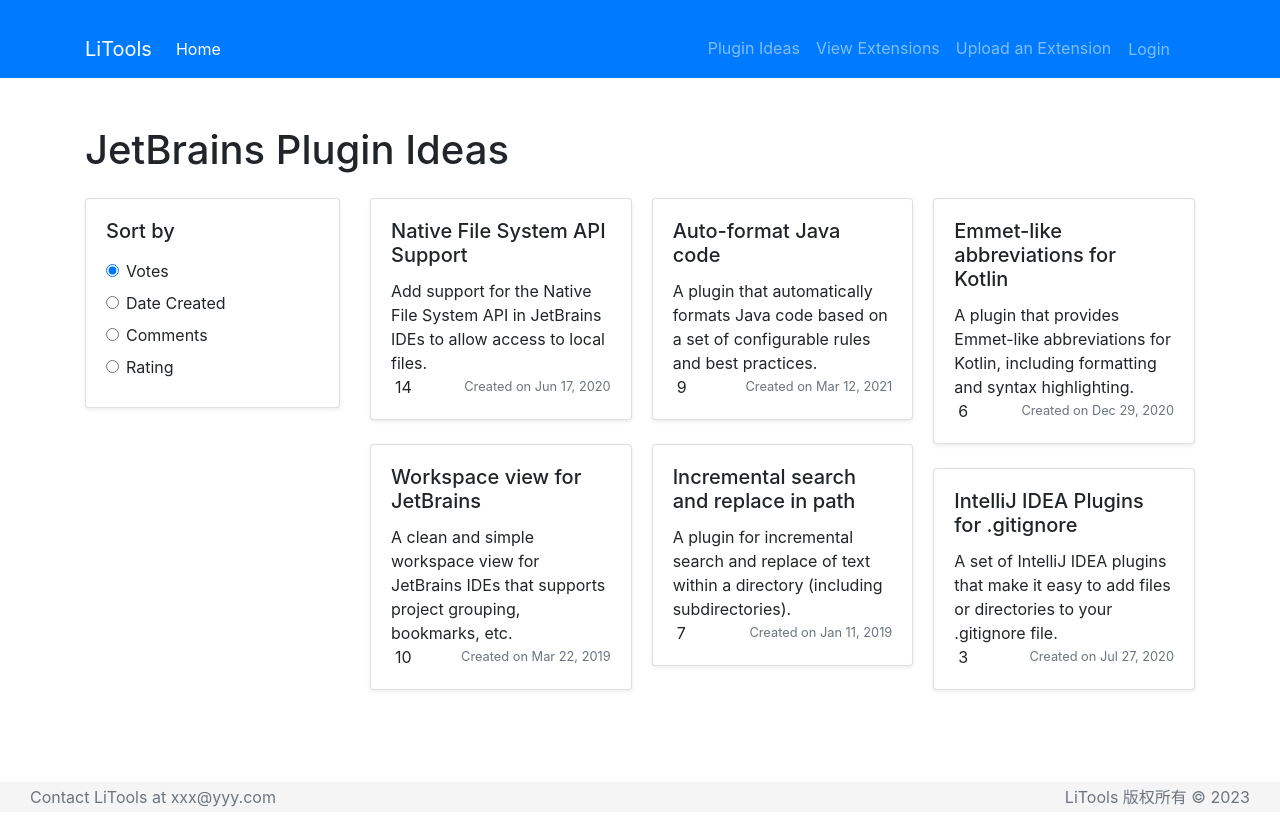
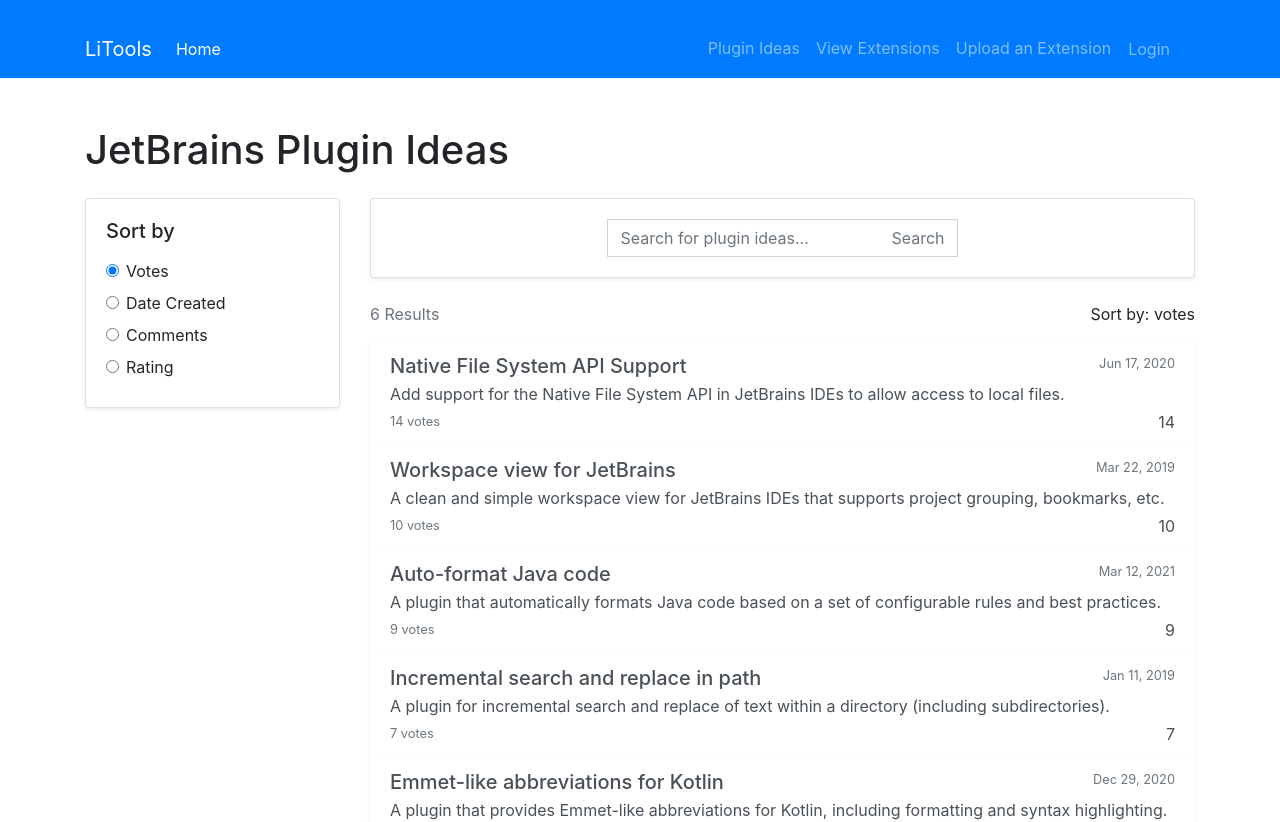
Before and after one commit to terrylikescoding/LiTools-Extension-Server-and-Client, a Vue app in the folder client/: page /extension-ideas in a window 1280 px wide. Shown: the top 822 px of the page. Built offline with nearby package versions, Linux system fonts and the light colour scheme; the HTML template or start-up script is replaced by a standard one.

Commit message:
更新ExtensionIdeas样式

```diff
--- a/client/src/components/ExtensionIdeas.vue
+++ b/client/src/components/ExtensionIdeas.vue
@@ -34,20 +34,53 @@
           </div>
         </div>
         <div class="col-md-9">
-          <div class="card-columns">
-            <div class="card shadow-sm mb-4" v-for="(idea, index) in sortedIdeas" :key="index"
+          <div class="card shadow-sm mb-4">
+            <div class="card-body">
+              <form>
+                <div class="input-group">
+                  <input type="text" class="form-control" placeholder="Search for plugin ideas..." v-model="searchQuery">
+                  <div class="input-group-append">
+                    <button class="btn btn-outline-secondary" type="button" @click.prevent="searchForIdeas()">Search</button>
+                  </div>
+                </div>
+              </form>
+            </div>
+          </div>
+          <div class="row mb-3">
+            <div class="col-sm-6 text-muted" v-if="searchResults === null">{{ sortedIdeas.length }} Results</div>
+            <div class="col-sm-6 text-right" v-if="searchResults === null">Sort by: {{ sortBy }}</div>
+            <div class="col-sm-6 text-muted" v-else>{{ searchResults.length }} Results</div>
+          </div>
+          <div class="list-group mb-4" v-if="searchResults === null">
+            <div class="list-group-item list-group-item-action flex-column align-items-start border-0 shadow-sm" v-for="(idea, index) in sortedIdeas" :key="index"
               @mouseover="hoveredIndex = index" @mouseout="hoveredIndex = null">
-              <div class="card-body d-flex flex-column justify-content-between">
-                <div>
-                  <h5 class="card-title">{{ idea.title }}</h5>
-                  <p class="card-text">{{ idea.description }}</p>
+              <div class="d-flex w-100 justify-content-between">
+                <h5 class="mb-1">{{ idea.title }}</h5>
+                <small class="text-muted">{{ idea.date }}</small>
               </div>
+              <p class="mb-1">{{ idea.description }}</p>
               <div class="d-flex justify-content-between align-items-center">
+                <small class="text-muted">{{ idea.votes }} votes</small>
                 <div class="d-flex align-items-center" :class="{ active: hoveredIndex === index }">
                   <i class="fas fa-thumbs-up mr-1"></i>
                   <span>{{ idea.votes }}</span>
                 </div>
+              </div>
+            </div>
+          </div>
+          <div class="list-group mb-4" v-else>
+            <div class="list-group-item list-group-item-action flex-column align-items-start border-0 shadow-sm" v-for="(idea, index) in searchResults" :key="index"
+              @mouseover="hoveredIndex = index" @mouseout="hoveredIndex = null">
+              <div class="d-flex w-100 justify-content-between">
+                <h5 class="mb-1">{{ idea.title }}</h5>
                 <small class="text-muted">{{ idea.date }}</small>
+              </div>
+              <p class="mb-1">{{ idea.description }}</p>
+              <div class="d-flex justify-content-between align-items-center">
+                <small class="text-muted">{{ idea.votes }} votes</small>
+                <div class="d-flex align-items-center" :class="{ active: hoveredIndex === index }">
+                  <i class="fas fa-thumbs-up mr-1"></i>
+                  <span>{{ idea.votes }}</span>
                 </div>
               </div>
             </div>
@@ -67,69 +100,106 @@
             title: "Incremental search and replace in path",
             description: "A plugin for incremental search and replace of text within a directory (including subdirectories).",
             votes: 7,
-            date: "Created on Jan 11, 2019"
+            date: "Jan 11, 2019"
           },
           {
             title: "Workspace view for JetBrains",
             description: "A clean and simple workspace view for JetBrains IDEs that supports project grouping, bookmarks, etc.",
             votes: 10,
-            date: "Created on Mar 22, 2019"
+            date: "Mar 22, 2019"
           },
           {
             title: "IntelliJ IDEA Plugins for .gitignore",
             description: "A set of IntelliJ IDEA plugins that make it easy to add files or directories to your .gitignore file.",
             votes: 3,
-            date: "Created on Jul 27, 2020"
+            date: "Jul 27, 2020"
           },
           {
             title: "Native File System API Support",
             description: "Add support for the Native File System API in JetBrains IDEs to allow access to local files.",
             votes: 14,
-            date: "Created on Jun 17, 2020"
+            date: "Jun 17, 2020"
           },
           {
             title: "Emmet-like abbreviations for Kotlin",
             description: "A plugin that provides Emmet-like abbreviations for Kotlin, including formatting and syntax highlighting.",
             votes: 6,
-            date: "Created on Dec 29, 2020"
+            date: "Dec 29, 2020"
           },
           {
             title: "Auto-format Java code",
             description: "A plugin that automatically formats Java code based on a set of configurable rules and best practices.",
             votes: 9,
-            date: "Created on Mar 12, 2021"
+            date: "Mar 12, 2021"
           }
         ],
-        hoveredIndex: null
+        hoveredIndex: null,
+        searchQuery: "",
+        searchResults: null
       }
     },
     computed: {
       sortedIdeas() {
+        if (this.searchResults) {
+          return this.searchResults;
+        } else {
           if (this.sortBy === "votes") {
             return this.ideas.sort((a, b) => b.votes - a.votes);
           } else if (this.sortBy === "date") {
-          return this.ideas.sort((a, b) => new Date(b.date.split(" ")[2], this.getMonthIndex(b.date.split(" ")[1])), this.getMonthIndex(b.date.split(" ")[1]), b.date.split(" ")[3]) - new Date(a.date.split(" ")[2], this.getMonthIndex(a.date.split(" ")[1]), a.date.split(" ")[3]);
+            return this.ideas.sort((a, b) => new Date(b.date.split(", ")[1], this.getMonthIndex(b.date.split(", ")[0])) - new Date(a.date.split(", ")[1], this.getMonthIndex(a.date.split(", ")[0])));
           } else if (this.sortBy === "comments") {
             return this.ideas.sort((a, b) => 0); // replace 0 with the appropriate sorting logic
           } else if (this.sortBy === "rating") {
             return this.ideas.sort((a, b) => 0); // replace 0 with the appropriate sorting logic
           }
         }
+      }
     },
     methods: {
       getMonthIndex(month) {
-        return new Date(Date.parse(month +" 1, 2020")).getMonth();
+        let months = ["Jan", "Feb", "Mar", "Apr", "May", "Jun", "Jul", "Aug", "Sep", "Oct", "Nov", "Dec"];
+        return months.indexOf(month);
+      },
+      searchForIdeas() {
+        if (this.searchQuery.length > 0) {
+          let query = this.searchQuery.toLowerCase();
+          this.searchResults = this.ideas.filter(idea =>
+            idea.title.toLowerCase().includes(query) || idea.description.toLowerCase().includes(query)
+          );
+        } else {
+          this.searchResults = null;
+        }
       }
     }
   };
   </script>
 
   <style scoped>
-  .card-columns {
-    column-count: 3;
+  .list-group {
+    background-color: #f3f4f5;
   }
 
-  /* Add thumb up icon before vote count */
+  .list-group-item {
+    border-color: #d8dde6 !important;
+  }
+
+  .list-group-item.active,
+  .list-group-item-action:focus {
+    background-color: #007bff;
+    border-color: #007bff;
+    color: #fff;
+  }
+
+  .list-group-item.active .text-muted,
+  .list-group-item-action:focus .text-muted {
+    color: rgba(255, 255, 255, 0.7);
+  }
+
+  .list-group-item.active .fa-thumbs-up,
+  .list-group-item-action:focus .fa-thumbs-up {
+    color: #fff;
+  }
+
   .card .active .fa-thumbs-up {
     color: #007bff;
   }
@@ -137,9 +207,34 @@
     color: #007bff;
   }
 
-  /* Add hover animation */
-  .card:hover {
+  .list-group-item:hover {
+    background-color: #fff;
     transform: translateY(-5px);
     transition: all 0.2s ease-in-out;
   }
+
+  @media (min-width: 576px) {
+    .col-md-9 .card {
+      display: flex;
+      align-items: center;
+    }
+  }
+
+  .input-group-append {
+    height: 38px;
+  }
+
+  .form-control {
+    border-radius: 0;
+    border-right: none;
+  }
+
+  .btn-outline-secondary {
+    border-color: #ced4da;
+    border-left: none;
+    border-radius: 0;
+  }
+  .btn-outline-secondary:hover {
+    background-color: #f8f9fa;
+  }
   </style>
```
Lines whose indentation alone changed are shown as unchanged.
